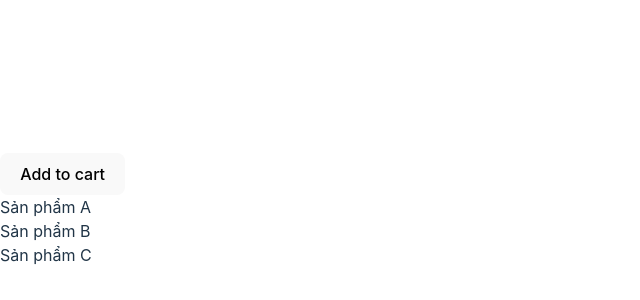
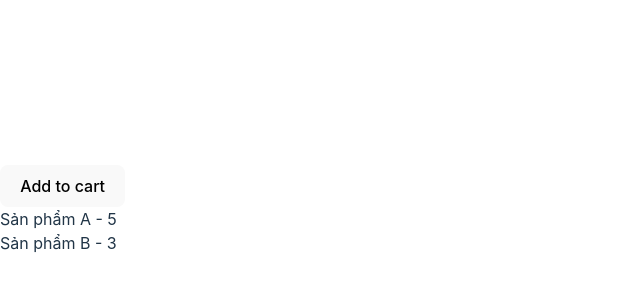
Before and after one commit to datlt2306/web502, a React (Vite) app in the folder WD18328/: page / in a window 1280 px wide. Shown: the part 190-490 px from the top of the page, without its empty margins (0-640 px from the left). Built offline with nearby package versions, Linux system fonts and the light colour scheme; data requests are answered from the project's data file.

Commit message:
WD18328 - Buổi 10

```diff
--- a/WD18328/db.json
+++ b/WD18328/db.json
@@ -48,32 +48,19 @@
             "items": [
                 {
                     "id": 1,
-          "quantity": 2,
+                    "quantity": 5,
                     "image": "",
                     "price": 0,
                     "name": "Sản phẩm A"
-        }
-      ]
                 },
                 {
-      "userId": 2,
-      "items": [
-        {
-          "id": 1,
-          "quantity": 1,
+                    "id": 2,
+                    "quantity": 3,
                     "image": "",
                     "price": 0,
                     "name": "Sản phẩm B"
-        },
-        {
-          "id": 2,
-          "quantity": 2,
-          "image": "",
-          "price": 0,
-          "name": "Sản phẩm C"
-        }
-      ],
-      "id": 2
                 }
             ]
         }
+    ]
+}
--- a/WD18328/src/App.tsx
+++ b/WD18328/src/App.tsx
@@ -13,40 +13,39 @@ function App() {
     });
     const mutation = useMutation({
         mutationFn: async (newItem: any) => {
-            const cart = (await queryClient.getQueryData(["cart"])) || [];
-            const existingItemIndex = (cart as any[]).findIndex(
+            const cart: any[] = queryClient.getQueryData(["cart"]) || [];
+            const existingItemIndex = cart.findIndex(
                 (cartItem) => cartItem.userId === newItem.userId
             );
 
             if (existingItemIndex !== -1) {
                 // Nếu đơn hàng của người dùng đã tồn tại, tiến hành cập nhật giỏ hàng
-                const updatedCart = [...(cart as any)]; // Sao chép mảng giỏ hàng để tránh thay đổi trực tiếp dữ liệu ban đầu
-                const existingProductIndex = updatedCart[existingItemIndex].items.findIndex(
-                    (item: any) => item.id === newItem.items[0].id
+                const existingProductIndex = cart[existingItemIndex].items.findIndex(
+                    (item: any) => item.id === newItem.item.id
                 );
 
                 if (existingProductIndex !== -1) {
                     // Nếu sản phẩm đã tồn tại trong giỏ hàng, tăng số lượng
-                    updatedCart[existingItemIndex].items[existingProductIndex].quantity +=
-                        newItem.items[0].quantity;
+                    cart[existingItemIndex].items[existingProductIndex].quantity +=
+                        newItem.item.quantity;
                 } else {
                     // Nếu sản phẩm chưa tồn tại trong giỏ hàng, thêm vào mảng sản phẩm
-                    updatedCart[existingItemIndex].items.push(newItem.items[0]);
+                    cart[existingItemIndex].items.push(newItem.item);
                 }
 
                 // Gửi yêu cầu cập nhật giỏ hàng lên server
                 await axios.put(
-                    `http://localhost:3000/cart/${updatedCart[existingItemIndex].id}`,
-                    updatedCart[existingItemIndex]
+                    `http://localhost:3000/cart/${cart[existingItemIndex].id}`,
+                    cart[existingItemIndex]
                 );
 
                 // Cập nhật dữ liệu trong bộ nhớ cache
-                queryClient.setQueryData(["cart"], updatedCart);
+                queryClient.setQueryData(["cart"], cart);
             } else {
                 // Nếu đơn hàng của người dùng chưa tồn tại, tiến hành tạo mới giỏ hàng
                 const newCart = {
                     userId: newItem.userId,
-                    items: newItem.items,
+                    item: newItem.items,
                 };
 
                 // Gửi yêu cầu tạo mới giỏ hàng lên server
@@ -62,34 +61,40 @@ function App() {
         },
     });
 
-    console.log(data);
     return (
         <>
             <button
                 onClick={() =>
                     mutation.mutate({
                         userId: 2,
-                        items: [
-                            {
+                        item: {
                             id: 2,
                             quantity: 1,
                             image: "",
                             price: 0,
                             name: "Sản phẩm C",
                         },
-                        ],
                     })
                 }
             >
                 Add to cart
             </button>
-            {data?.map((cartItem: any) => (
+            {data?.map((cartItem: any) => {
+                // Kiểm tra nếu cartItem có userId khớp với userId bạn muốn hiển thị
+                if (cartItem.userId === 1) {
+                    return (
                         <div key={cartItem.id}>
                             {cartItem.items.map((item: any) => (
-                        <div key={item.id}>{item.name}</div>
+                                <div key={item.id}>
+                                    {item.name} - {item.quantity}
+                                </div>
                             ))}
                         </div>
-            ))}
+                    );
+                }
+                return `Không có sản phẩm nào`; // Nếu userId không khớp, trả về null để không render gì cả
+            })}
+
             {/* <Routes>
                 <Route path="/" element={<WebsiteLayout />}>
                     <Route index element={<ProductList />} />
```
Lines whose indentation alone changed are shown as unchanged.
